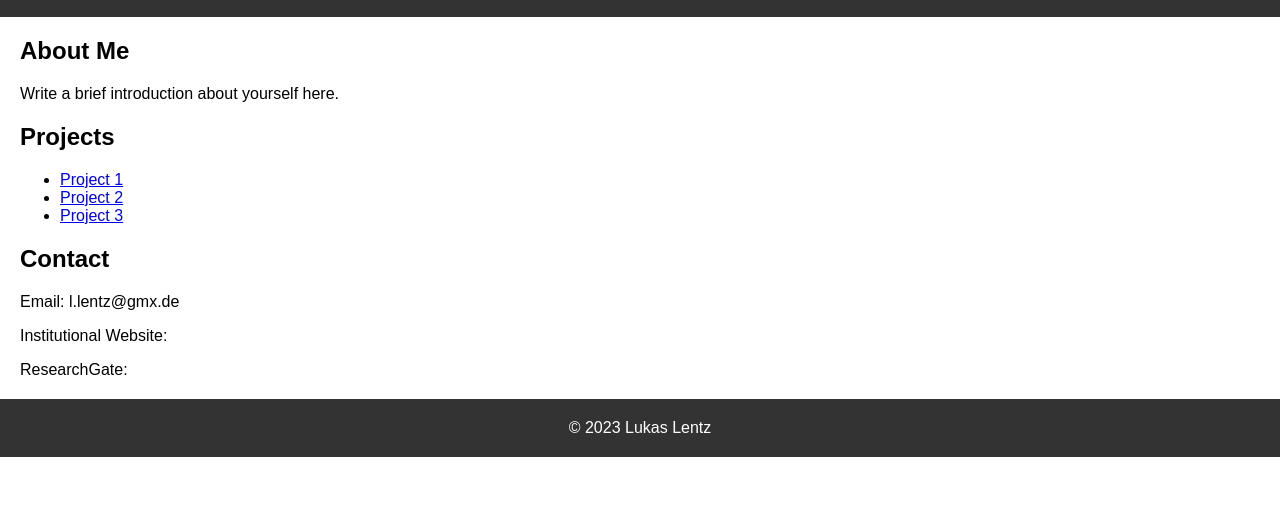
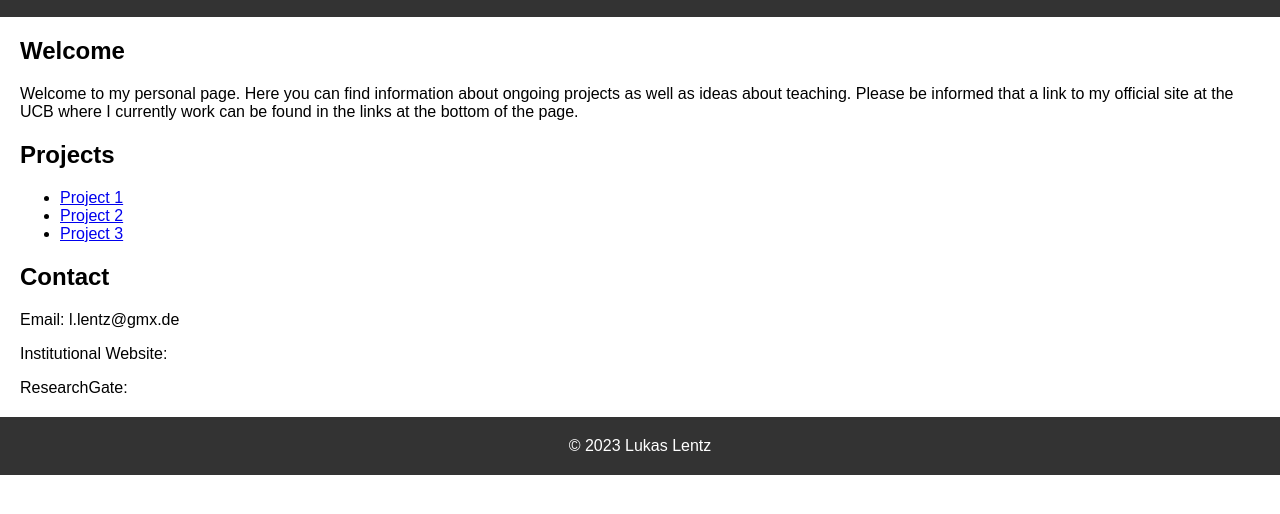
Before and after one commit to LukasLentz/LukasLentz.github.io, a plain HTML site: page index.html in a window 1280 px wide. Shown: the part 60-574 px from the top of the page. Drawn offline with Linux system fonts and the light colour scheme.

Commit message:
welcome added

```diff
--- a/index.html
+++ b/index.html
@@ -44,8 +44,10 @@
   </header>
 
   <main>
-    <h2>About Me</h2>
-    <p>Write a brief introduction about yourself here.</p>
+    <h2>Welcome</h2>
+    <p>Welcome to my personal page. Here you can find information about ongoing projects as well as ideas about teaching.
+      Please be informed that a link to my official site at the UCB where I currently work can be found in the links at the bottom of the page.
+    </p>
 
     <h2>Projects</h2>
     <ul>
```
